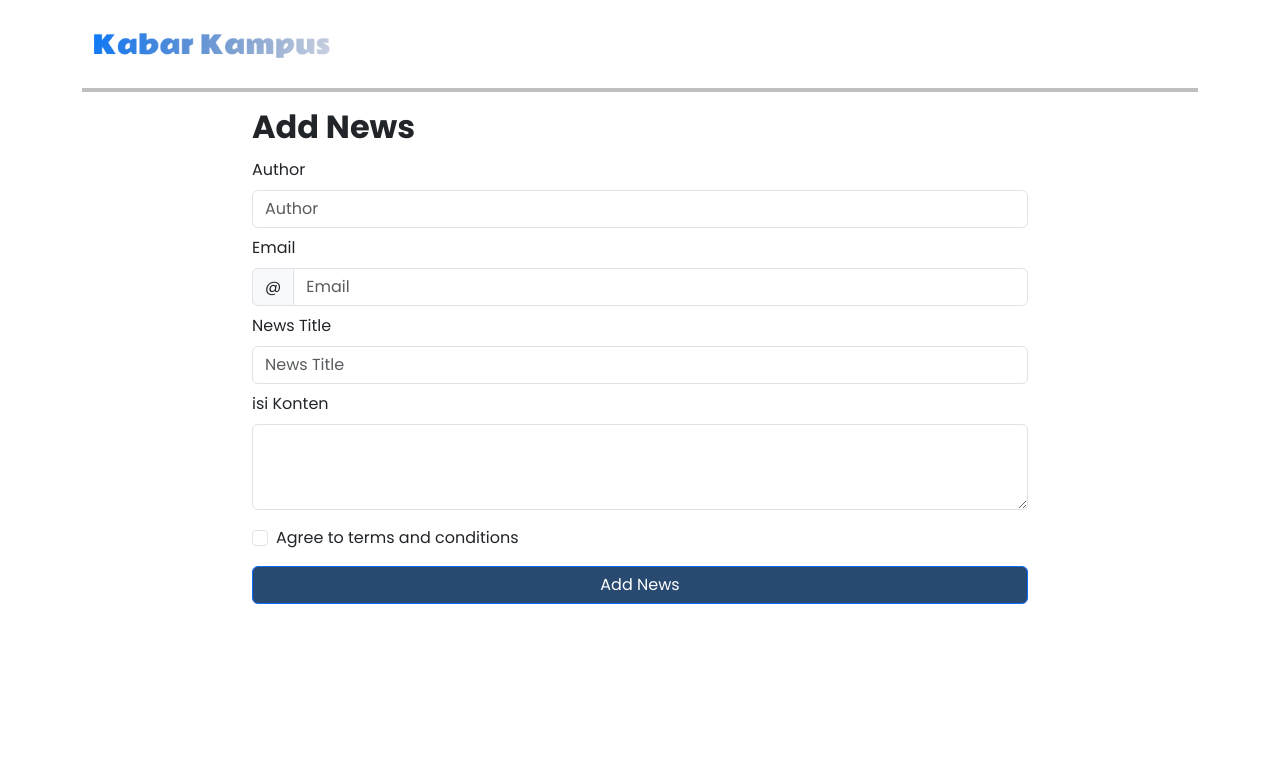
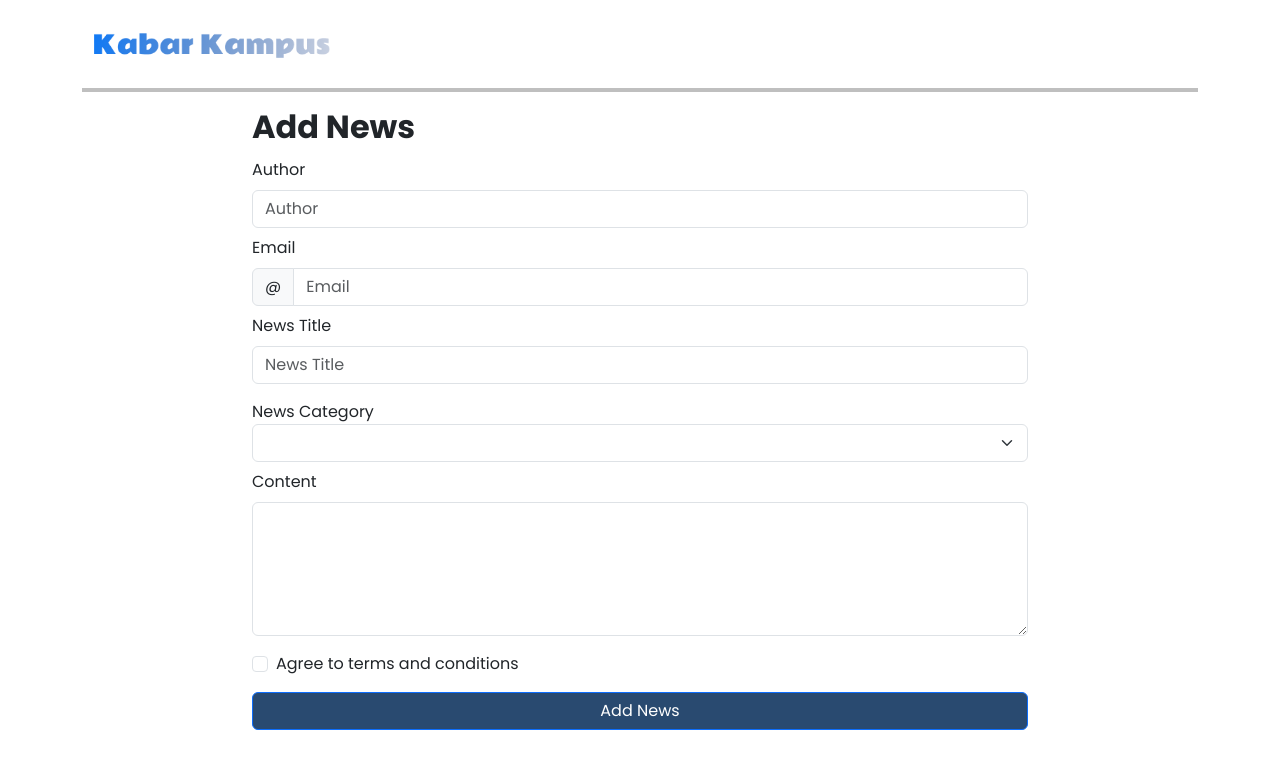
Before and after one commit to naufalpratam4/university-news, a React (Vite) app in the folder kabar-kampus/: page /AddNews in a window 1280 px wide. Shown: the top 768 px of the page. Built offline with nearby package versions, Linux system fonts and the light colour scheme; a web font is replaced by a local one.

Commit message:
update addnews

```diff
--- a/kabar-kampus/src/Pages/AddNews.jsx
+++ b/kabar-kampus/src/Pages/AddNews.jsx
@@ -14,6 +14,9 @@ export default function AddNews() {
     const form = event.currentTarget;
 
     if (form.checkValidity() === false) {
+      event.preventDefault();
+      event.stopPropagation();
+      setValidated(true);
       alert("Tidak boleh kosong, harap mengisi form");
       return;
     } else {
@@ -21,16 +24,18 @@ export default function AddNews() {
       const emailInput = form.elements.Email;
       const newsTittleInput = form.elements.NewsTittle;
       const newsContentInput = form.elements.NewsContent;
+      const newsCategoryInput = form.elements.NewsCategory;
 
       event.preventDefault();
       try {
         const response = await axios.post(
-          "https://65239ce1ea560a22a4e88ce2.mockapi.io/Berita",
+          "https://kabar-kampus-default-rtdb.firebaseio.com/berita.json",
           {
             Author: authorInput.value,
             Email: emailInput.value,
             NewsTittle: newsTittleInput.value,
             NewsContent: newsContentInput.value,
+            NewsCategory: newsCategoryInput.value,
           }
         );
 
@@ -38,7 +43,7 @@ export default function AddNews() {
         alert("Berita berhasil ditambahkan!");
 
         // Mengarahkan ke halaman berita setelah menambahkan
-        // window.location.href = "/berita"; // Ganti dengan path yang sesuai
+        // window.location.href = "/berita";
       } catch (error) {
         console.error("Error adding news:", error);
       }
@@ -94,10 +99,36 @@ export default function AddNews() {
               </InputGroup>
             </Form.Group>
 
+            {/* kategori */}
+            <div className="mt-3">
+              <label htmlFor="">News Category</label>
+              <Form.Select
+                name="NewsCategory"
+                aria-label="Default select example"
+                required
+              >
+                <option></option>
+                <option value="College">College</option>
+                <option value="Sport">Sport</option>
+                <option value="Politic">Politic</option>
+              </Form.Select>
+              <Form.Control.Feedback type="invalid">
+                Please choose a username.
+              </Form.Control.Feedback>
+            </div>
+
+            {/* img */}
+            {/* <Form.Group controlId="formFile" className="mt-3">
+              <Form.Label>Default file input example</Form.Label>
+              <Form.Control type="file" required />
+              <Form.Control.Feedback type="invalid">
+                Please choose a username.
+              </Form.Control.Feedback>
+            </Form.Group> */}
             {/* deskripsi */}
             <Form.Group className="pt-2" controlId="NewsContent">
-              <Form.Label>isi Konten</Form.Label>
-              <Form.Control as="textarea" rows={3} required />
+              <Form.Label>Content</Form.Label>
+              <Form.Control as="textarea" rows={5} required />
               <Form.Control.Feedback type="invalid">
                 Please choose a username.
               </Form.Control.Feedback>
```
